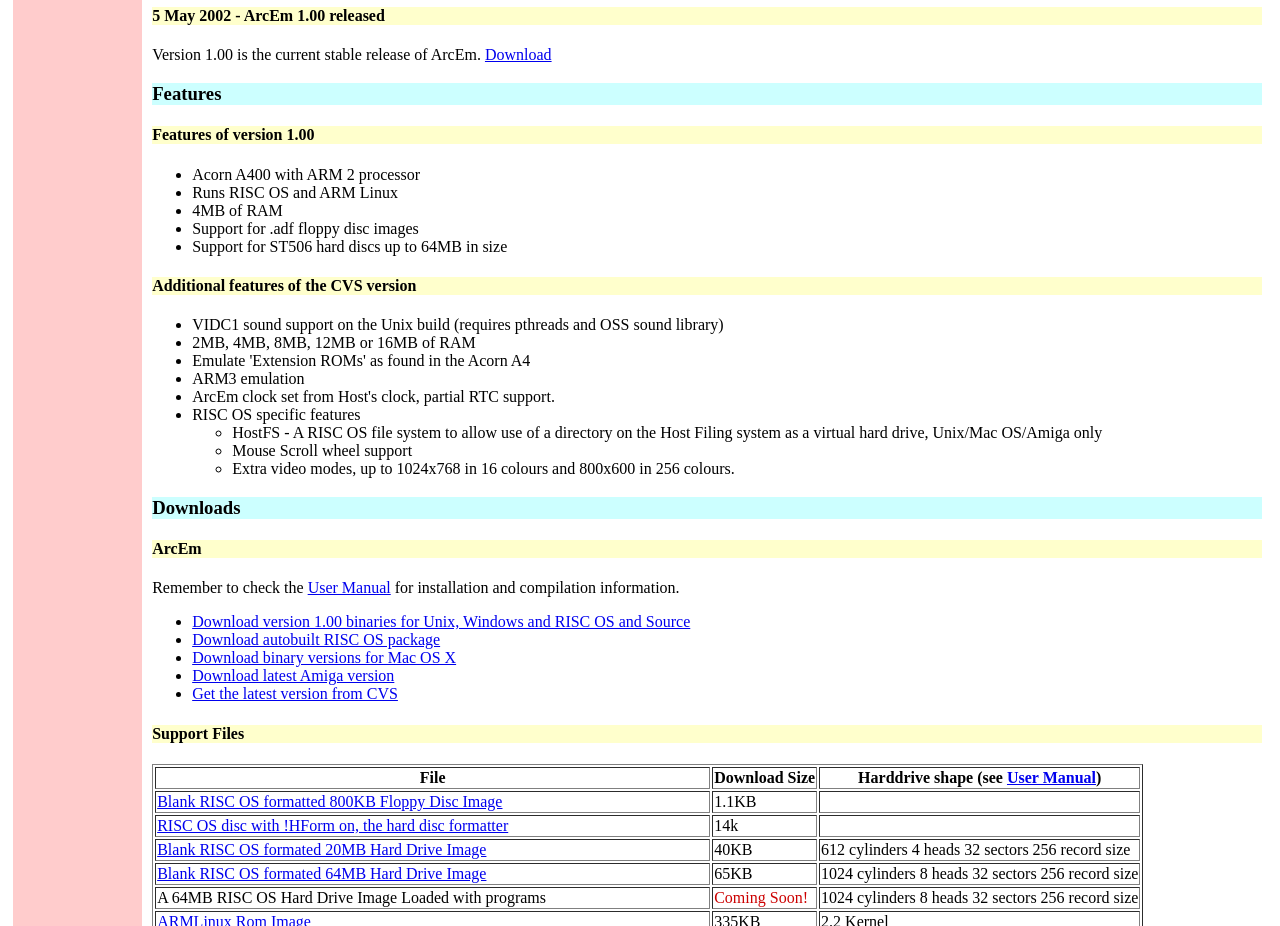
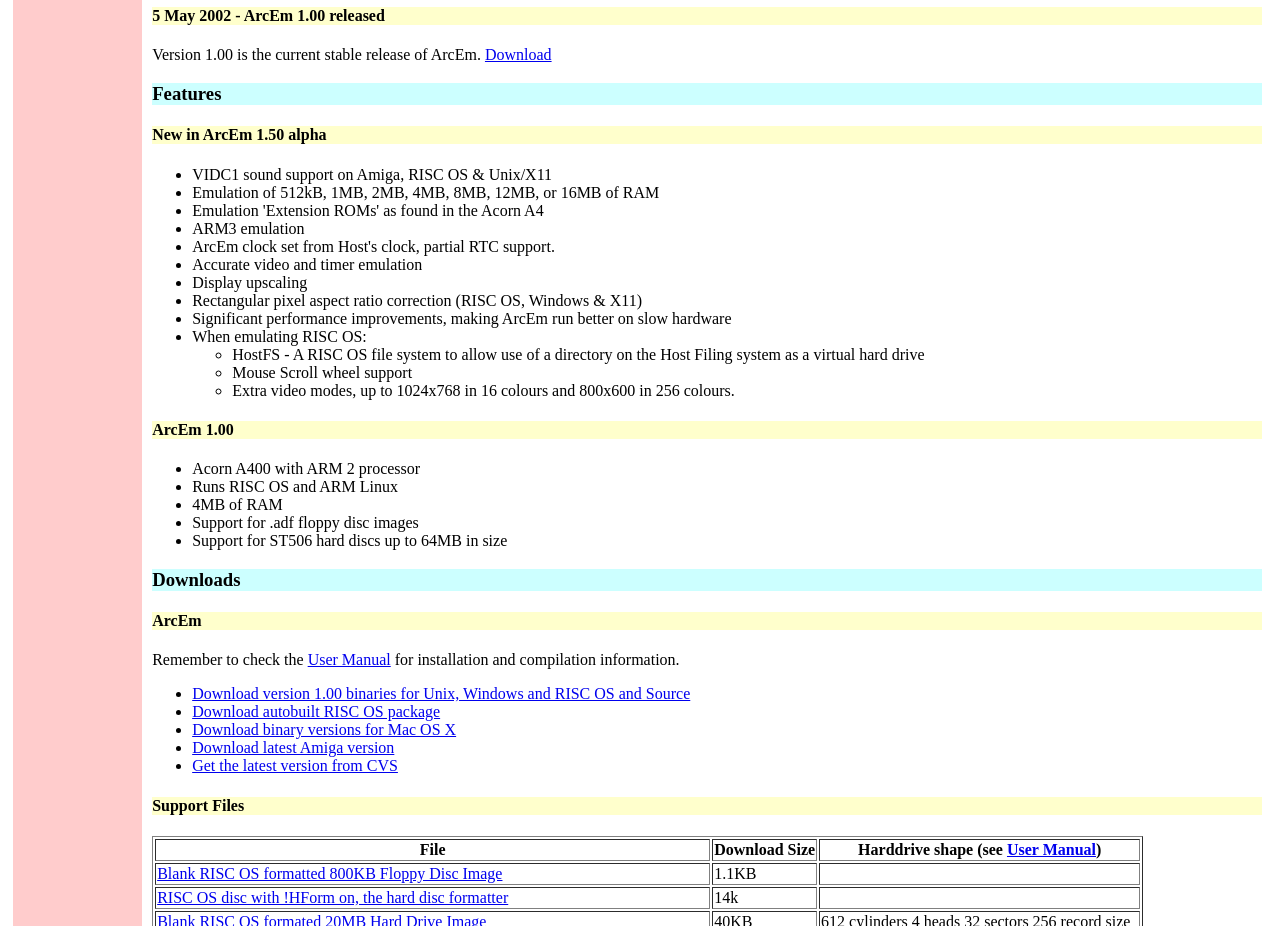
Before and after one commit to chris-y/arcem, a plain HTML site: page webpages/index.html in a window 1280 px wide. Shown: the part 880-1806 px from the top of the page. Drawn offline with Linux system fonts and the light colour scheme.

Commit message:
Update Features section to cover ArcEm 1.50 alpha. Remove CVS version features section.

```diff
--- a/webpages/index.html
+++ b/webpages/index.html
@@ -94,7 +94,28 @@ h4 {
       <p>Chris Young has ported ArcEm to the Amiga OS4.</p>
       <h4>5 May 2002 - ArcEm 1.00 released</h4>
       <p>Version 1.00 is the current stable release of ArcEm. <a href="#downloads">Download</a></p>
-      <a name="features"><h3>Features</h3></a>      <h4>Features of version 1.00</h4>
+      <a name="features"><h3>Features</h3></a>
+      <h4>New in ArcEm 1.50 alpha</h4>
+      <ul>
+        <li>VIDC1 sound support on Amiga, RISC OS &amp; Unix/X11</li>
+        <li>Emulation of 512kB, 1MB, 2MB, 4MB, 8MB, 12MB, or 16MB of RAM</li>
+        <li>Emulation 'Extension ROMs' as found in the Acorn A4</li>
+        <li>ARM3 emulation</li>
+        <li>ArcEm clock set from Host's clock, partial RTC support.</li>
+        <li>Accurate video and timer emulation</li>
+        <li>Display upscaling</li>
+        <li>Rectangular pixel aspect ratio correction (RISC OS, Windows &amp; X11)</li>
+        <li>Significant performance improvements, making ArcEm run better on slow hardware</li>
+        <li>When emulating RISC OS:
+          <ul>
+            <li>HostFS - A RISC OS file system to allow use of a directory on
+              the Host Filing system as a virtual hard drive</li>
+            <li>Mouse Scroll wheel support</li>
+            <li>Extra video modes, up to 1024x768 in 16 colours and 800x600 in 256 colours.</li>
+          </ul>
+        </li>
+      </ul>
+      <h4>ArcEm 1.00</h4>
       <ul>
         <li>Acorn A400 with ARM 2 processor</li>
         <li>Runs RISC OS and ARM Linux</li>
@@ -102,26 +123,7 @@ h4 {
         <li>Support for .adf floppy disc images</li>
         <li>Support for ST506 hard discs up to 64MB in size</li>
       </ul>
-      <h4>Additional features of the CVS version</h4>
-      <ul>
-        <li>VIDC1 sound support on the Unix build (requires pthreads and OSS
-          sound library)</li>
-        <li>2MB, 4MB, 8MB, 12MB or 16MB of RAM</li>
-        <li>Emulate 'Extension ROMs' as found in the Acorn A4</li>
-        <li>ARM3 emulation</li>
-        <li>ArcEm clock set from Host's clock, partial RTC support.</li>
-        <li>RISC OS specific features
-          <ul>
-            <li>HostFS - A RISC OS file system to allow use of a directory on
-              the Host Filing system as a virtual hard drive, Unix/Mac OS/Amiga
-              only</li>
-            <li>Mouse Scroll wheel support</li>
-            <li>Extra video modes, up to 1024x768 in 16 colours and 800x600 in
-              256 colours.</li>
-          </ul>
-        </li>
-      </ul>
-	  <a name="downloads"><h3>Downloads</h3></a>
+      <a name="downloads"><h3>Downloads</h3></a>
       <h4>ArcEm</h4>
 	  Remember to check the <a href="manual.html">User Manual</a> for installation and compilation information.
 	  <ul>
```
